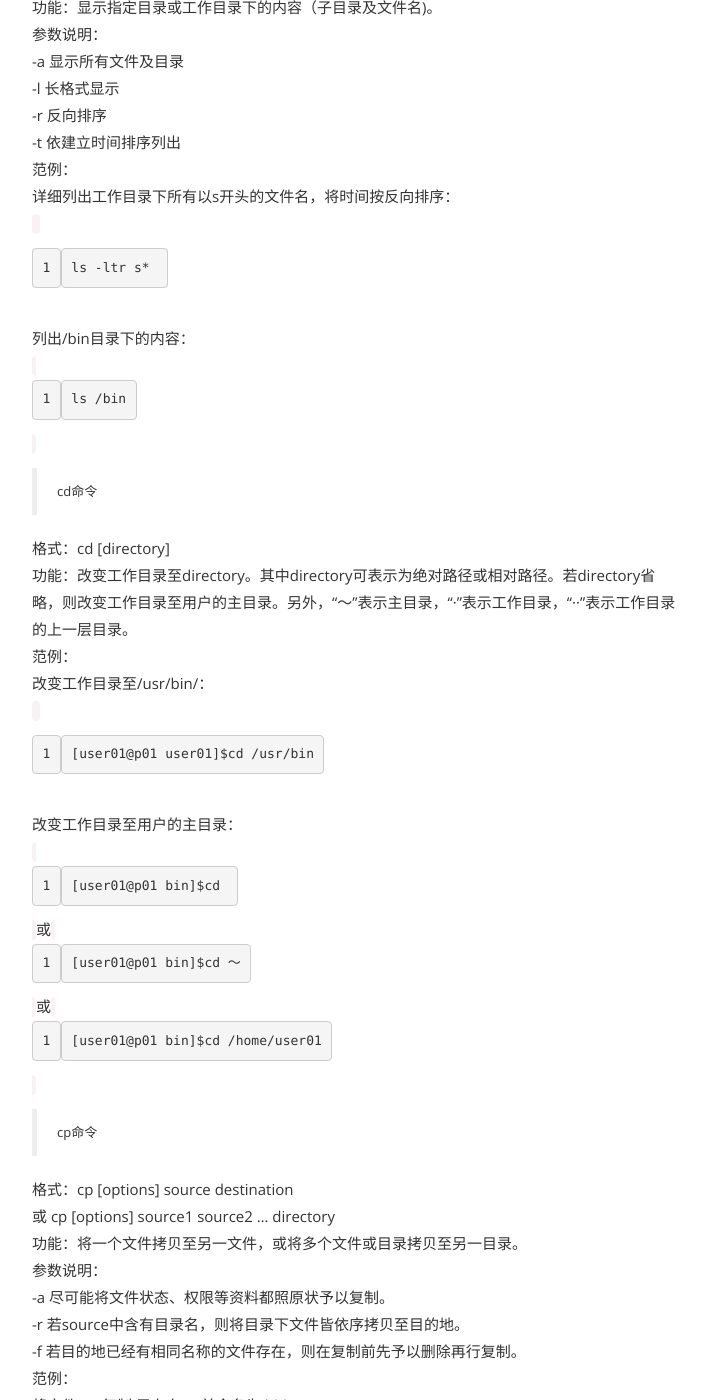
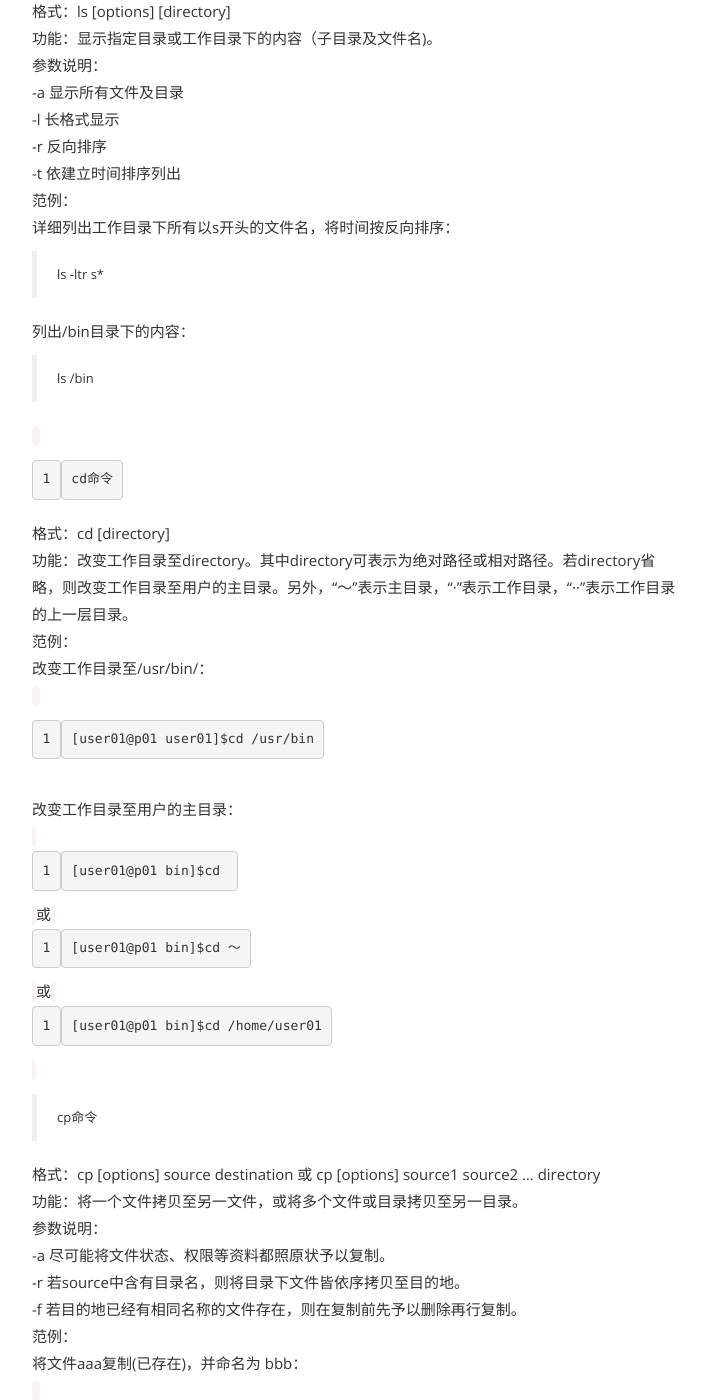
Before and after one commit to jaimecai/jaimecai.github.io, a Jekyll site: the page built from _posts/2016-5-26-Linux基本命令.md, in a window 1280 px wide and 1400 px high, scrolled down 469 px. Shown: the whole window, without its empty margins (283-988 px from the left). Built offline with Jekyll 4.4.1, drawn with Linux system fonts in a browser that asks for light colours.

```diff
--- a/_posts/2016-5-26-Linux基本命令.md
+++ b/_posts/2016-5-26-Linux基本命令.md
@@ -7,9 +7,9 @@ pulished: true
 excerpt_separator: "##"
 ---
 
-### 文件与目录操作基本命令 ###
+### 文件与目录操作基本命令
 
->ls命令
+`ls命令`
 
 格式：ls [options] [directory]
 功能：显示指定目录或工作目录下的内容（子目录及文件名)。
@@ -20,11 +20,14 @@ excerpt_separator: "##"
 -t 依建立时间排序列出
 范例：
 详细列出工作目录下所有以s开头的文件名，将时间按反向排序：
-`ls -ltr s* `
+
+>ls -ltr s*
+
 列出/bin目录下的内容：
-`ls /bin`
 
->cd命令
+>ls /bin
+
+`cd命令`
 
 格式：cd [directory]
 功能：改变工作目录至directory。其中directory可表示为绝对路径或相对路径。若directory省略，则改变工作目录至用户的主目录。另外，“～”表示主目录，“·”表示工作目录，“··”表示工作目录的上一层目录。
@@ -36,8 +39,7 @@ excerpt_separator: "##"
 
 >cp命令
 
-格式：cp [options] source destination
-或 cp [options] source1 source2 ... directory
+格式：cp [options] source destination 或 cp [options] source1 source2 ... directory
 功能：将一个文件拷贝至另一文件，或将多个文件或目录拷贝至另一目录。
 参数说明：
 -a 尽可能将文件状态、权限等资料都照原状予以复制。
```
